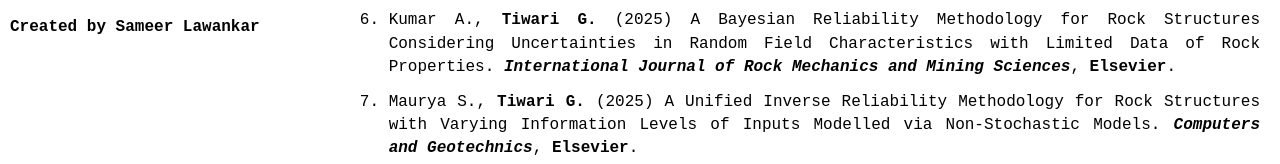
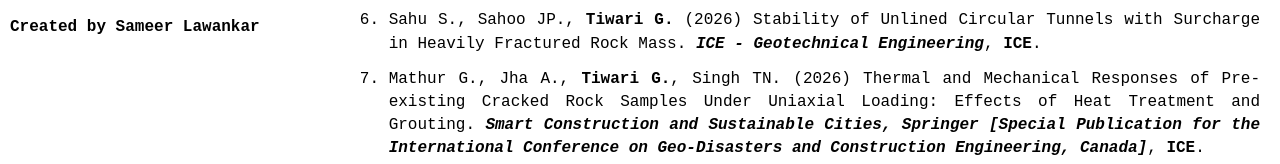
Before and after one commit to gauravtiwariiitk/Website, a plain HTML site: page publications.html in a window 1280 px wide. Shown: the part 821-985 px from the top of the page. Drawn offline with Linux system fonts and the light colour scheme.

Commit message:
Update publications.html

```diff
--- a/publications.html
+++ b/publications.html
@@ -197,6 +197,8 @@ img {
    <li style="margin-bottom: 12px;">Lawankar S., Garg P., Bharadwaj P., <b>Tiwari G.</b> (2026) Development and Application of Mesh Independent Non-Local Model in FLAC2D. <i><b>Geotechnical Special Publications</b></i>, <b>ASCE</b>.</li>
    <li style="margin-bottom: 12px;">Kumar S., Das A., <b>Tiwari G.</b> (2026) A Strain Rate Enhanced Continuum Damage Model for Rocks Subjected to Dynamic Loading. <i><b>Soil Dynamics and Earthquake Engineering</b></i>, <b>Elsevier</b>.</li>
    <li style="margin-bottom: 12px;">Sahu S., Sahoo JP., <b>Tiwari G.</b> (2026) Stability of Unlined Circular Tunnels with Surcharge in Heavily Fractured Rock Mass. <i><b>ICE - Geotechnical Engineering</b></i>, <b>ICE</b>.</li>
+   <li style="margin-bottom: 12px;">Sahu S., Sahoo JP., <b>Tiwari G.</b> (2026) Stability of Unlined Circular Tunnels with Surcharge in Heavily Fractured Rock Mass. <i><b>ICE - Geotechnical Engineering</b></i>, <b>ICE</b>.</li>
+   <li style="margin-bottom: 12px;">Mathur G., Jha A., <b>Tiwari G.</b>, Singh TN. (2026) Thermal and Mechanical Responses of Pre-existing Cracked Rock Samples Under Uniaxial Loading: Effects of Heat Treatment and Grouting. <i><b>Smart Construction and Sustainable Cities, Springer [Special Publication for the International Conference on Geo-Disasters and Construction Engineering, Canada]</b></i>, <b>ICE</b>.</li>
    <li style="margin-bottom: 12px;">Kumar A., <b>Tiwari G.</b> (2025) A Bayesian Reliability Methodology for Rock Structures Considering Uncertainties in Random Field Characteristics with Limited Data of Rock Properties. <i><b>International Journal of Rock Mechanics and Mining Sciences</b></i>, <b>Elsevier</b>.</li>
    <li style="margin-bottom: 12px;">Maurya S., <b>Tiwari G.</b> (2025) A Unified Inverse Reliability Methodology for Rock Structures with Varying Information Levels of Inputs Modelled via Non-Stochastic Models. <i><b>Computers and Geotechnics</b></i>, <b>Elsevier</b>.</li>
    <li style="margin-bottom: 12px;">Maurya S., <b>Tiwari G.</b> (2025) Reliability Analysis via Non-Probabilistic Multi-Dimensional Convex Modelling of Spatially Varying and Data-Deficient Rock Properties: Theory and Generalization. <i><b>Rock Mechanics and Rock Engineering</b></i>, <b>Springer</b>.</li>
```
